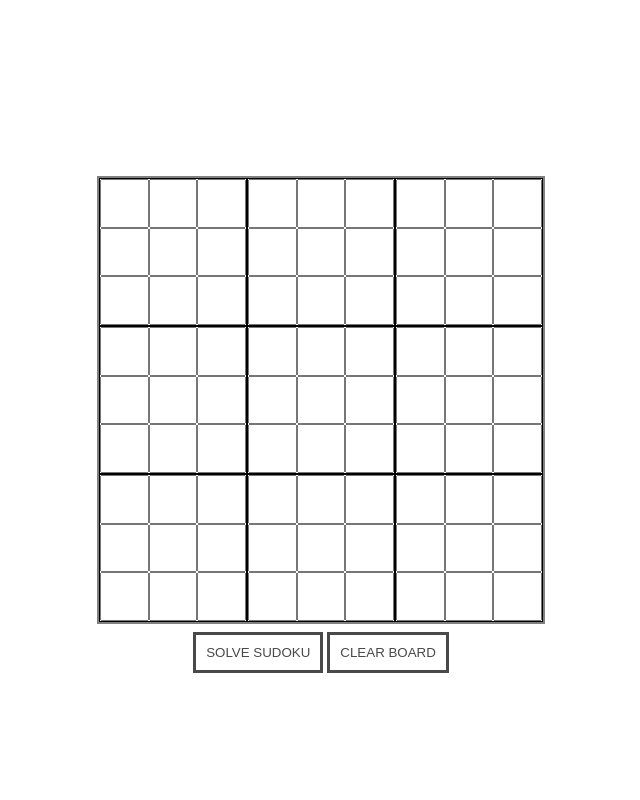
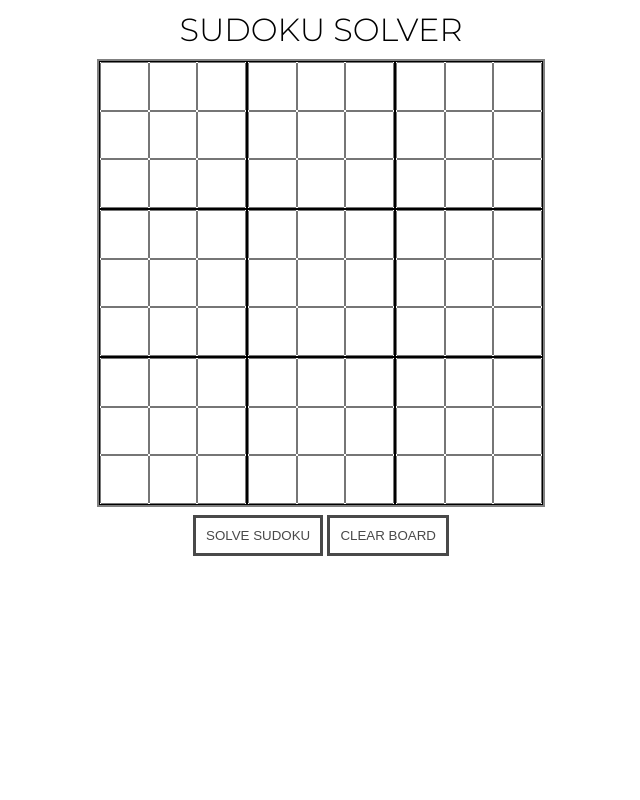
Before and after one commit to PawelM-code/Sudoku-solver-frontend, a PHP site: page / in a window 1280 px wide. Shown: the whole page, without its empty margins (319-959 px from the left). Run offline with PHP 8.4, Linux system fonts and the light colour scheme.

Commit message:
change sudokuUrl

```diff
--- a/index.html
+++ b/index.html
@@ -5,9 +5,13 @@
     <meta charset="UTF-8">
     <title>Sudoku solver</title>
     <link rel="stylesheet" href="styles.css">
+    <link href="https://fonts.googleapis.com/css?family=Lora:400,700|Montserrat:300" rel="stylesheet">
 </head>
 
 <body>
+    <div class="title-sudoku">
+        <h1>SUDOKU SOLVER</h1>
+    </div>
     <section class="sudoku-solver">
         <section class="sudoku-box">
             <input type="number" id="11" name="quantity" min="1" max="9">
--- a/scripts.js
+++ b/scripts.js
@@ -1,6 +1,6 @@
 const solveSudokuButton = document.getElementById('solve-sudoku');
 const clearBoardButton = document.getElementById('clear-board');
-const sudokuUrl = 'http://localhost:8080/v1/sudoku/';
+const sudokuUrl = 'https://sudoku-solverr.herokuapp.com/v1/sudoku/';
 
 let xmlHttpResponse;
 let isStatus400;
--- a/styles.css
+++ b/styles.css
@@ -6,8 +6,21 @@
 
 body {
     height: 100vh;
-    display: flex;
+    font-family: 'Lora', serif;
+    display: contents;
     background-color: white;
+}
+
+h1, h2, h3, h4, h5, h6 {
+    font-family: 'Montserrat', sans-serif;
+    font-weight: 300;
+    text-transform: uppercase;
+}
+
+.title-sudoku {
+    justify-content: center;
+    text-align: center;
+    padding: 10px;
 }
 
 .sudoku-solver {
@@ -61,3 +74,13 @@ input {
     height: calc(33.333%);
     justify-content: center;
 }
+
+input::-webkit-outer-spin-button,
+input::-webkit-inner-spin-button {
+  -webkit-appearance: none;
+  margin: 0;
+}
+
+input[type=number] {
+    -moz-appearance: textfield;
+}
```
